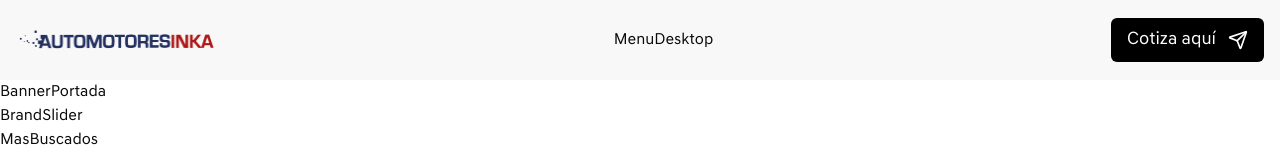
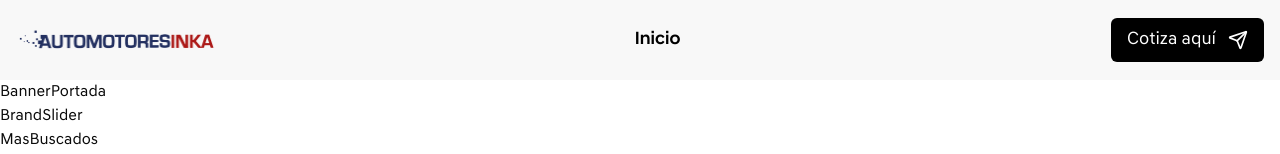
Before and after one commit to zifherx/automotores-inka, a Next.js app: page / in a window 1280 px wide. Shown: the top 154 px of the page. Built offline with nearby package versions, Linux system fonts and the light colour scheme.

Commit message:
Feat:Menú desktop

```diff
--- a/components/Shared/Navbar/MenuDesktop/MenuDesktop.tsx
+++ b/components/Shared/Navbar/MenuDesktop/MenuDesktop.tsx
@@ -1,3 +1,28 @@
+"use client"
+
+import { NavigationMenu, NavigationMenuItem, NavigationMenuLink, NavigationMenuList, navigationMenuTriggerStyle } from "@/components/ui/navigation-menu";
+import { cn } from "@/lib/utils";
+import Link from "next/link";
+
 export function MenuDesktop() {
-  return <div>MenuDesktop</div>;
+  const linkBolsaTrabajo = ""
+
+  return (
+    <NavigationMenu className="z-50">
+      <NavigationMenuList>
+        <NavigationMenuItem>
+          <Link href="/" legacyBehavior passHref>
+          <NavigationMenuLink
+            className={cn(navigationMenuTriggerStyle(), "bg-transparent font-headMedium text-black text-lg")}
+          >
+            Inicio
+          </NavigationMenuLink>
+          </Link>
+        </NavigationMenuItem>
+        <NavigationMenuItem></NavigationMenuItem>
+        <NavigationMenuItem></NavigationMenuItem>
+        <NavigationMenuItem></NavigationMenuItem>
+      </NavigationMenuList>
+    </NavigationMenu>
+  );
 }
--- /dev/null
+++ b/components/ui/navigation-menu.tsx
@@ -0,0 +1,128 @@
+import * as React from "react"
+import * as NavigationMenuPrimitive from "@radix-ui/react-navigation-menu"
+import { cva } from "class-variance-authority"
+import { ChevronDown } from "lucide-react"
+
+import { cn } from "@/lib/utils"
+
+const NavigationMenu = React.forwardRef<
+  React.ElementRef<typeof NavigationMenuPrimitive.Root>,
+  React.ComponentPropsWithoutRef<typeof NavigationMenuPrimitive.Root>
+>(({ className, children, ...props }, ref) => (
+  <NavigationMenuPrimitive.Root
+    ref={ref}
+    className={cn(
+      "relative z-10 flex max-w-max flex-1 items-center justify-center",
+      className
+    )}
+    {...props}
+  >
+    {children}
+    <NavigationMenuViewport />
+  </NavigationMenuPrimitive.Root>
+))
+NavigationMenu.displayName = NavigationMenuPrimitive.Root.displayName
+
+const NavigationMenuList = React.forwardRef<
+  React.ElementRef<typeof NavigationMenuPrimitive.List>,
+  React.ComponentPropsWithoutRef<typeof NavigationMenuPrimitive.List>
+>(({ className, ...props }, ref) => (
+  <NavigationMenuPrimitive.List
+    ref={ref}
+    className={cn(
+      "group flex flex-1 list-none items-center justify-center space-x-1",
+      className
+    )}
+    {...props}
+  />
+))
+NavigationMenuList.displayName = NavigationMenuPrimitive.List.displayName
+
+const NavigationMenuItem = NavigationMenuPrimitive.Item
+
+const navigationMenuTriggerStyle = cva(
+  "group inline-flex h-10 w-max items-center justify-center rounded-md bg-background px-4 py-2 text-sm font-medium transition-colors hover:bg-accent hover:text-accent-foreground focus:bg-accent focus:text-accent-foreground focus:outline-none disabled:pointer-events-none disabled:opacity-50 data-[active]:bg-accent/50 data-[state=open]:bg-accent/50"
+)
+
+const NavigationMenuTrigger = React.forwardRef<
+  React.ElementRef<typeof NavigationMenuPrimitive.Trigger>,
+  React.ComponentPropsWithoutRef<typeof NavigationMenuPrimitive.Trigger>
+>(({ className, children, ...props }, ref) => (
+  <NavigationMenuPrimitive.Trigger
+    ref={ref}
+    className={cn(navigationMenuTriggerStyle(), "group", className)}
+    {...props}
+  >
+    {children}{" "}
+    <ChevronDown
+      className="relative top-[1px] ml-1 h-3 w-3 transition duration-200 group-data-[state=open]:rotate-180"
+      aria-hidden="true"
+    />
+  </NavigationMenuPrimitive.Trigger>
+))
+NavigationMenuTrigger.displayName = NavigationMenuPrimitive.Trigger.displayName
+
+const NavigationMenuContent = React.forwardRef<
+  React.ElementRef<typeof NavigationMenuPrimitive.Content>,
+  React.ComponentPropsWithoutRef<typeof NavigationMenuPrimitive.Content>
+>(({ className, ...props }, ref) => (
+  <NavigationMenuPrimitive.Content
+    ref={ref}
+    className={cn(
+      "left-0 top-0 w-full data-[motion^=from-]:animate-in data-[motion^=to-]:animate-out data-[motion^=from-]:fade-in data-[motion^=to-]:fade-out data-[motion=from-end]:slide-in-from-right-52 data-[motion=from-start]:slide-in-from-left-52 data-[motion=to-end]:slide-out-to-right-52 data-[motion=to-start]:slide-out-to-left-52 md:absolute md:w-auto ",
+      className
+    )}
+    {...props}
+  />
+))
+NavigationMenuContent.displayName = NavigationMenuPrimitive.Content.displayName
+
+const NavigationMenuLink = NavigationMenuPrimitive.Link
+
+const NavigationMenuViewport = React.forwardRef<
+  React.ElementRef<typeof NavigationMenuPrimitive.Viewport>,
+  React.ComponentPropsWithoutRef<typeof NavigationMenuPrimitive.Viewport>
+>(({ className, ...props }, ref) => (
+  <div className={cn("absolute left-0 top-full flex justify-center")}>
+    <NavigationMenuPrimitive.Viewport
+      className={cn(
+        "origin-top-center relative mt-1.5 h-[var(--radix-navigation-menu-viewport-height)] w-full overflow-hidden rounded-md border bg-popover text-popover-foreground shadow-lg data-[state=open]:animate-in data-[state=closed]:animate-out data-[state=closed]:zoom-out-95 data-[state=open]:zoom-in-90 md:w-[var(--radix-navigation-menu-viewport-width)]",
+        className
+      )}
+      ref={ref}
+      {...props}
+    />
+  </div>
+))
+NavigationMenuViewport.displayName =
+  NavigationMenuPrimitive.Viewport.displayName
+
+const NavigationMenuIndicator = React.forwardRef<
+  React.ElementRef<typeof NavigationMenuPrimitive.Indicator>,
+  React.ComponentPropsWithoutRef<typeof NavigationMenuPrimitive.Indicator>
+>(({ className, ...props }, ref) => (
+  <NavigationMenuPrimitive.Indicator
+    ref={ref}
+    className={cn(
+      "top-full z-[1] flex h-1.5 items-end justify-center overflow-hidden data-[state=visible]:animate-in data-[state=hidden]:animate-out data-[state=hidden]:fade-out data-[state=visible]:fade-in",
+      className
+    )}
+    {...props}
+  >
+    <div className="relative top-[60%] h-2 w-2 rotate-45 rounded-tl-sm bg-border shadow-md" />
+  </NavigationMenuPrimitive.Indicator>
+))
+NavigationMenuIndicator.displayName =
+  NavigationMenuPrimitive.Indicator.displayName
+
+export {
+  navigationMenuTriggerStyle,
+  NavigationMenu,
+  NavigationMenuList,
+  NavigationMenuItem,
+  NavigationMenuContent,
+  NavigationMenuTrigger,
+  NavigationMenuLink,
+  NavigationMenuIndicator,
+  NavigationMenuViewport,
+}
--- a/package.json
+++ b/package.json
@@ -14,6 +14,7 @@
     "@radix-ui/react-dialog": "^1.1.1",
     "@radix-ui/react-icons": "^1.3.0",
     "@radix-ui/react-label": "^2.1.0",
+    "@radix-ui/react-navigation-menu": "^1.2.0",
     "@radix-ui/react-popover": "^1.1.1",
     "@radix-ui/react-select": "^2.1.1",
     "@radix-ui/react-separator": "^1.1.0",
```
Also changed, not shown: 1 other file (tests, documents, lock files or other folders).
